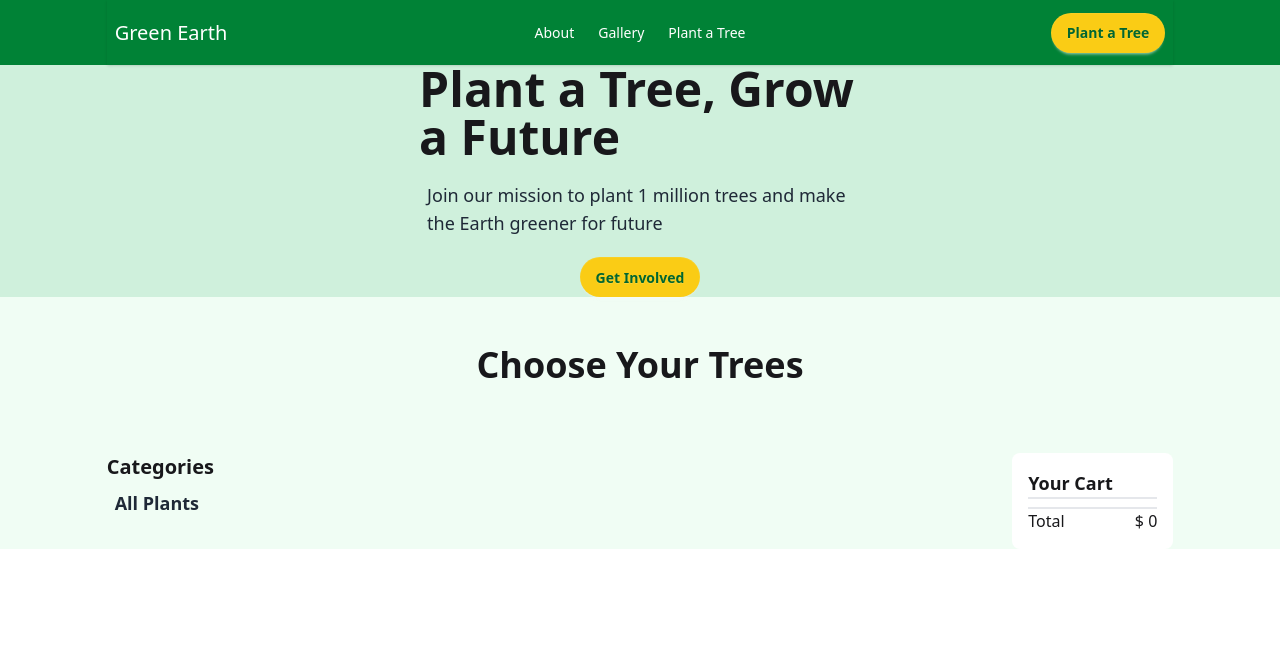
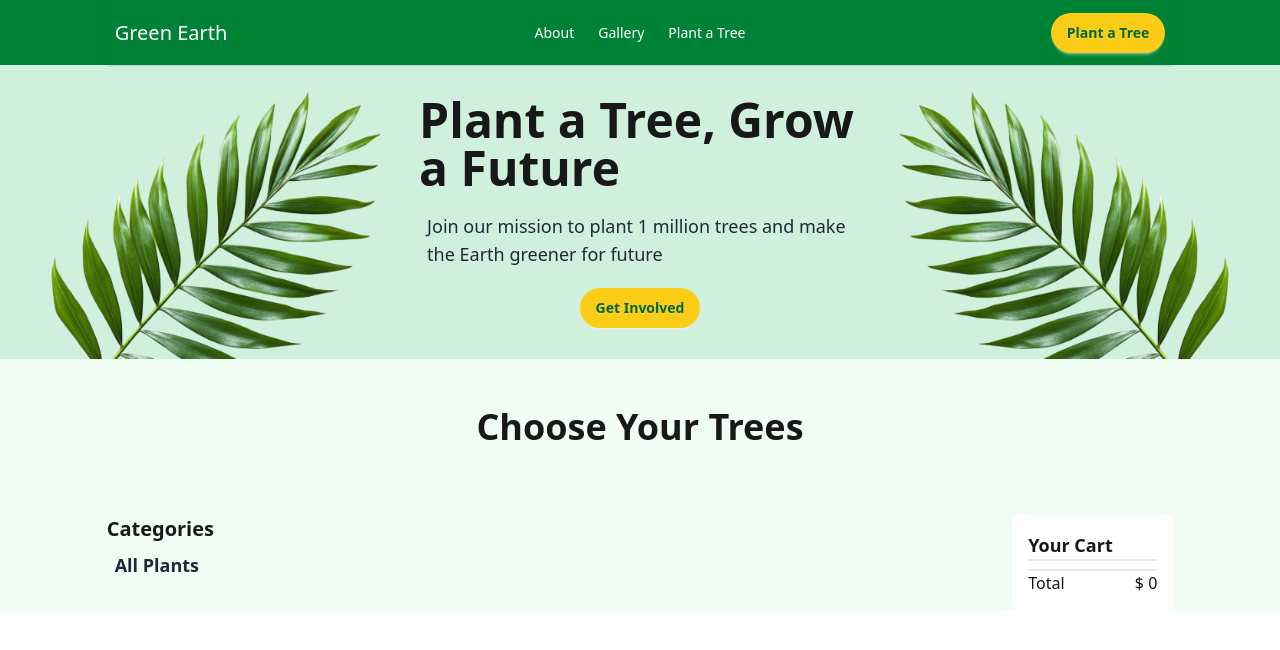
Before and after one commit to Abdullahmasudofficial/assigment06, a plain HTML site: page index.html in a window 1280 px wide. Drawn offline with nearby package versions, Linux system fonts and the light colour scheme; no server answers.

Commit message:
edit image url

```diff
--- a/index.html
+++ b/index.html
@@ -50,13 +50,13 @@
 
 <main class=" md:w-full">
     <section class="flex flex-col  bg-[#CFF0DC] md:flex-row justify-around items-center">
-        <div class="w-6/12" ><img src="./B12A06-Green-Earth/assets/hero-leaf1.png" alt=""></div>
+        <div class="w-6/12" ><img src="./assets/hero-leaf1.png" alt=""></div>
         <div class="flex flex-col justify-center items-center gap-5">
             <h1 class="text-3xl text-center md:text-left md:text-5xl font-bold">Plant a Tree, Grow a Future</h1>
             <p class="text-black px-2 text-sm md:text-lg md:text-[#1F2937]">Join our mission to plant 1 million trees and make the Earth greener for future</p>
             <a class="text-center  bg-[#FACC15] text-green-800  rounded-full border-none btn">Get Involved</a>
         </div>
-        <div class="w-6/12" ><img src="./B12A06-Green-Earth/assets/hero-leaf2.png" alt=""></div>
+        <div class="w-6/12" ><img src="./assets/hero-leaf2.png" alt=""></div>
 
     </section>
 
```
Also changed, not shown: assets/about.png (added), assets/hero-leaf1.png (added), assets/hero-leaf2.png (added), 2 other files.
